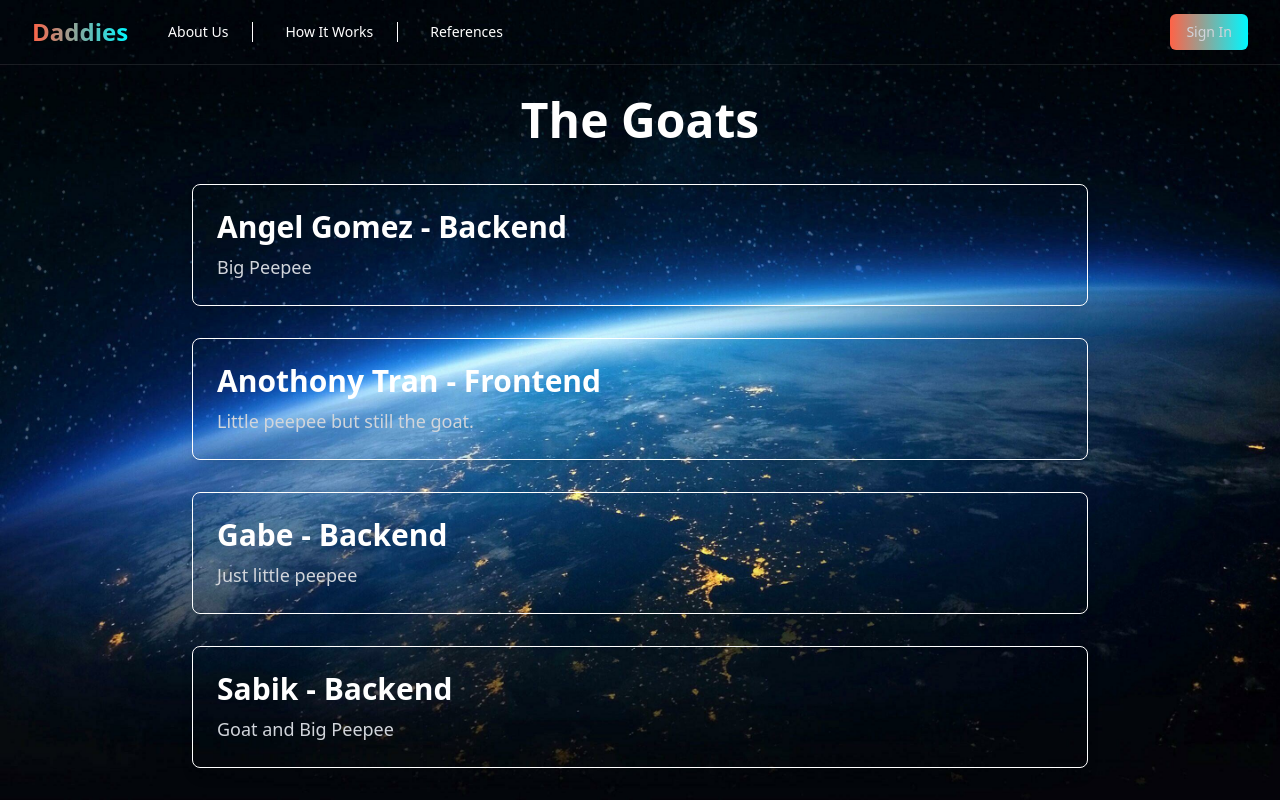
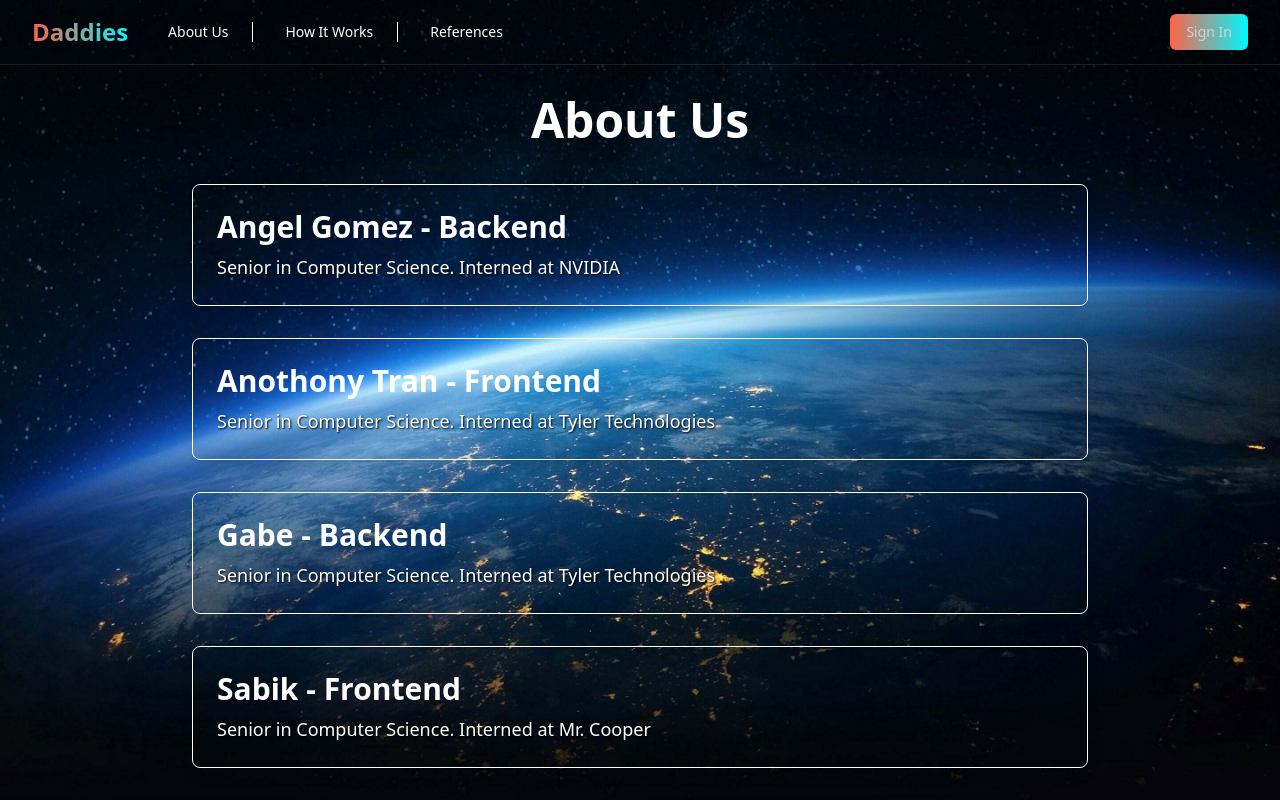
Before and after one commit to Angel-CSC/climateProject, a React (Create React App) app in the folder climate-proj-ui/climate-proj/: page /about-us in a window 1280 px wide. Built offline with nearby package versions, Linux system fonts and the light colour scheme.

Commit message:
Add files via upload
changed about us

```diff
--- a/climate-proj-ui/climate-proj/src/pages/AboutUs.tsx
+++ b/climate-proj-ui/climate-proj/src/pages/AboutUs.tsx
@@ -1,26 +1,25 @@
 const AboutUs = () => {
     const members = [
-        { name: "Angel Gomez - Backend", description: "Big Peepee" },
-        { name: "Anothony Tran - Frontend", description: "Little peepee but still the goat." },
-        { name: "Gabe - Backend", description: "Just little peepee" },
-        { name: "Sabik - Backend", description: "Goat and Big Peepee" },
-        { name: "Hyuntae - Team Lead", description: "The goat team lead of all time goat." },
-        { name: "Nivedh - Front End", description: "I dont know him but he chill af." },
+        { name: "Angel Gomez - Backend", description: `Senior in Computer Science. Interned at NVIDIA` },
+        { name: "Anothony Tran - Frontend", description: `Senior in Computer Science. Interned at Tyler Technologies` },
+        { name: "Gabe - Backend", description: `Senior in Computer Science. Interned at Tyler Technologies` },
+        { name: "Sabik - Frontend", description: `Senior in Computer Science. Interned at Mr. Cooper` },
+        { name: "Hyuntae - Team Lead", description: `Senior in Computer Science. Interned at Garmin. National Merit Scholar` },
+        { name: "Nivedh - Backend", description: `Senior in Computer Science. Interned at NVIDIA` },
     ];
 
     return (
         <div className="min-h-screen bg-gray-100 pt-20 pb-10"
         style={{
           backgroundImage: 'url(/general-background.jpg)',
-          backgroundSize: 'cover',  // Ensures the image covers the full screen without stretching
-          backgroundPosition: 'center 0%',  // Adjusts the vertical position of the background image
-          width: '100vw',  // Ensures the div takes the full viewport width
-          height: '100vh',  // Ensures the div takes the full viewport height
-          overflowX: 'hidden',  // Prevents horizontal scrolling
+          backgroundSize: 'cover',
+          backgroundPosition: 'center 0%',
+          width: '100vw',
+          height: '100vh',
+          overflowX: 'hidden',
           paddingTop: '6rem'
         }}>
-            {/* Added pt-24 to create space for the navbar */}
-            <h1 className="text-5xl font-bold text-center text-white mb-10">The Goats</h1>
+            <h1 className="text-5xl font-bold text-center text-white mb-10">About Us</h1>
 
             <div className="max-w-4xl mx-auto space-y-8 ">
             {members.map((member, index) => (
@@ -29,7 +28,7 @@ const AboutUs = () => {
                     className="p-6 shadow-lg rounded-lg bg-transparent border border-white"
                 >
                 <h2 className="text-3xl font-semibold text-white">{member.name}</h2>
-                <p className="text-lg text-gray-300 mt-2">{member.description}</p>
+                <p className="text-lg text-white mt-2" style={{ textShadow: '1px 1px 2px black' }}>{member.description}</p>
             </div>
             ))}
 
```
